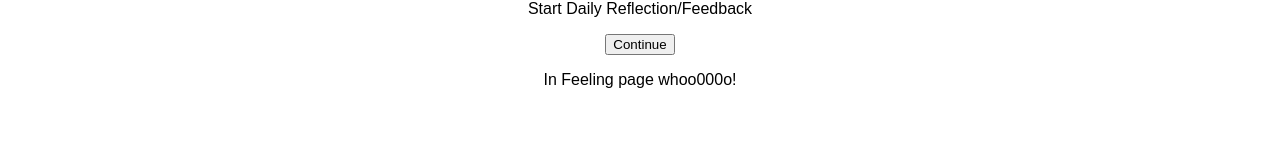
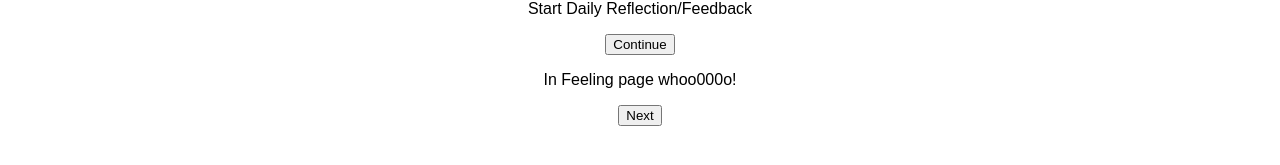
Before and after one commit to ComparettoH/weekend-challenge-5, a React (Create React App) app: page /#/feeling in a window 1280 px wide. Shown: the part 179-344 px from the top of the page. Built offline with nearby package versions, Linux system fonts and the light colour scheme.

Commit message:
confirmed next button functionality on each page that requires this step

```diff
--- a/src/components/Comments/Comments.jsx
+++ b/src/components/Comments/Comments.jsx
@@ -1,3 +1,12 @@
-export function CommentsToBeMade () {
-    return <p>In Comments page whoooooooooooo!</p>
+import { Link } from 'react-router-dom/cjs/react-router-dom.min';
+
+export function CommentsToBeMade() {
+    return (
+        <div>
+            <p>In Comments page whoooooooooooo!</p>
+            <Link to="/review">
+                <button>Next</button>
+            </Link>
+        </div>
+    )
 }
--- a/src/components/Feeling/Feeling.jsx
+++ b/src/components/Feeling/Feeling.jsx
@@ -1,3 +1,13 @@
+import { Link } from 'react-router-dom/cjs/react-router-dom.min';
+
 export function FeelingHow () {
-return <p>In Feeling page whoo000o!</p>
+
+return (
+    <div>
+    <p>In Feeling page whoo000o!</p>
+    <Link to="/understanding">
+    <button>Next</button>
+    </Link>
+    </div>
+)
 }
--- a/src/components/Support/Support.jsx
+++ b/src/components/Support/Support.jsx
@@ -1,3 +1,11 @@
-export function SupportHow () {
-    return <p>In Suppport page whoooooooooooh0o!</p>
+import { Link } from 'react-router-dom/cjs/react-router-dom.min';
+
+export function SupportHow() {
+    return (
+        <div><p>In Suppport page whoooooooooooh0o!</p>
+            <Link to="/comments">
+                <button>Next</button>
+            </Link>
+        </div>
+    )
 }
--- a/src/components/Understanding/Understanding.jsx
+++ b/src/components/Understanding/Understanding.jsx
@@ -1,3 +1,13 @@
-export function UnderstandingHow () {
-    return <p>In Understanding page whooo!</p>
+import { Link } from 'react-router-dom/cjs/react-router-dom.min';
+
+export function UnderstandingHow() {
+
+    return (
+        <div>
+            <p>In Understanding page whooo!</p>
+            <Link to="/support">
+                <button>Next</button>
+            </Link>
+        </div>
+    )
 }
```
